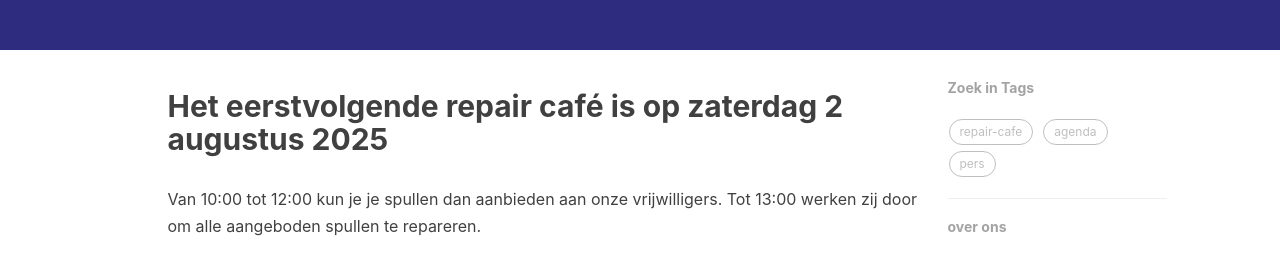
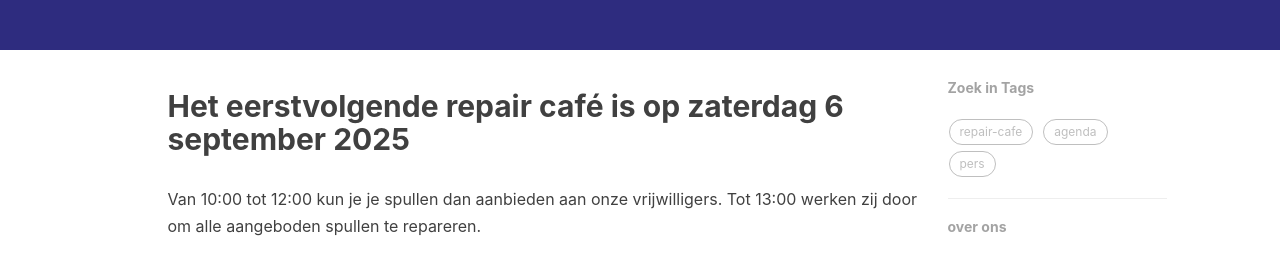
Before and after one commit to jpyp/jpyp.github.io, a Jekyll site: the page built from index.html, in a window 1280 px wide and 900 px high. Shown: the part 456-713 px from the top of the window. Built offline with Jekyll 4.4.1, drawn with Linux system fonts in a browser that asks for light colours; nearby versions of some CDN libraries; the list of posts is cut into pages by our own code; comment, search, counter and statistics services are not loaded.

Commit message:
Update index.html

```diff
--- a/index.html
+++ b/index.html
@@ -2,7 +2,7 @@
 layout: page
 description: "Weggooien? Mooi niet!"
 ---
-<h2>Het eerstvolgende repair café is op zaterdag 2 augustus 2025</h2>
+<h2>Het eerstvolgende repair café is op zaterdag 6 september 2025</h2>
 
 <p>Van 10:00 tot 12:00 kun je je spullen dan aanbieden aan onze vrijwilligers. Tot 13:00 werken zij door om alle aangeboden spullen te repareren.</p>
 
```
